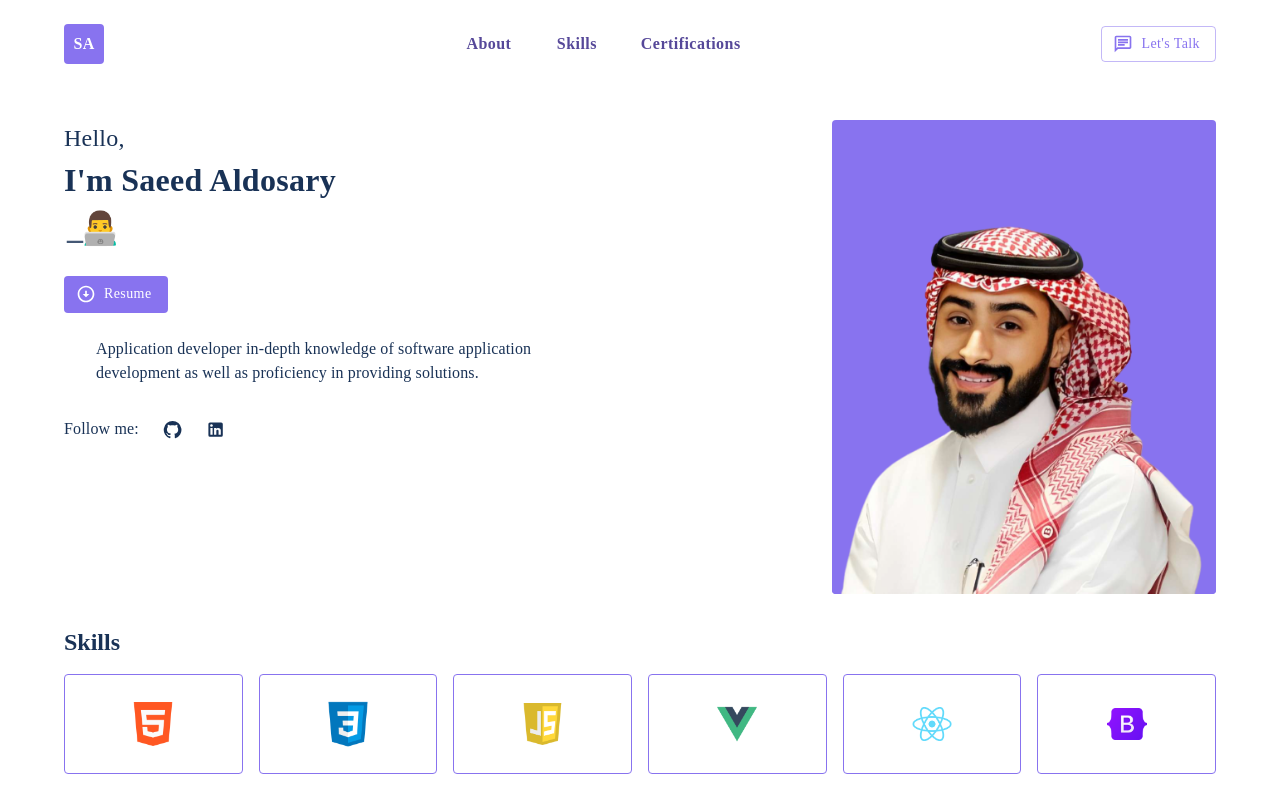
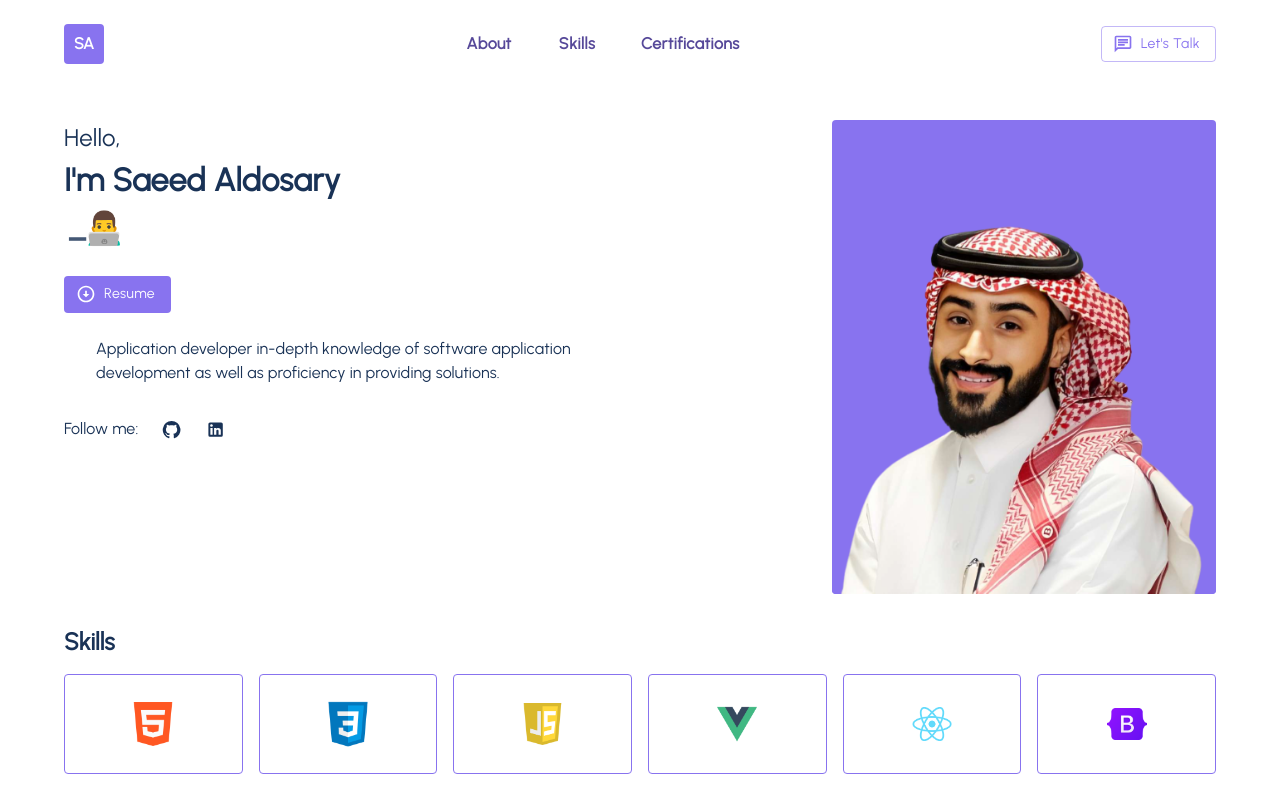
Before and after one commit to saeedmaldosary/react-material-ui-tailwind-portfolio, a React (Create React App) app: page / in a window 1280 px wide. Shown: the top 800 px of the page. Built offline with nearby package versions, Linux system fonts and the light colour scheme.

Commit message:
Compress font size by using woff2

```diff
--- /dev/null
+++ b/src/App.css
@@ -0,0 +1,4 @@
+@font-face {
+    font-family: urbanist;
+    src: url(../public/Urbanist-Regular.woff2);
+}
--- a/src/App.js
+++ b/src/App.js
@@ -7,6 +7,7 @@ import LetsTalk from "./components/UI/LetsTalk";
 import Fade from "react-reveal/Fade";
 import PreLoader from "./components/UI/Preloader";
 import { useEffect, useState } from "react";
+import "./App.css";
 
 function App() {
   const duration = 2000;
```
Also changed, not shown: public/Urbanist-Regular.woff2 (added).
